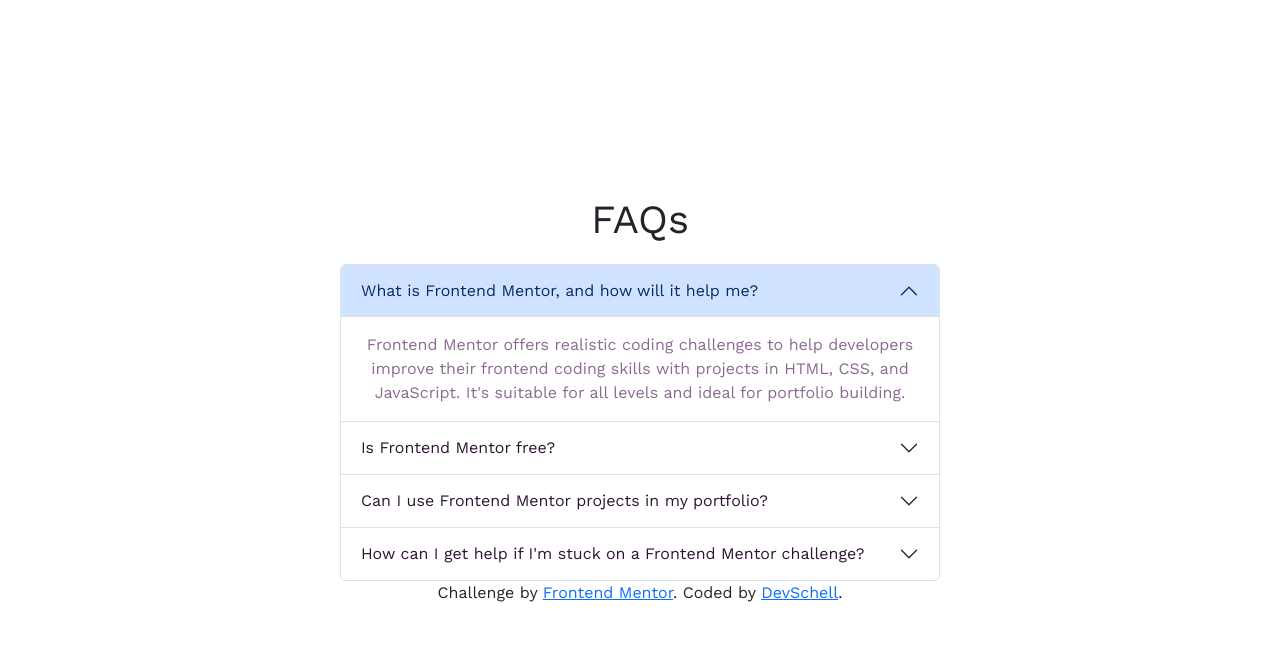
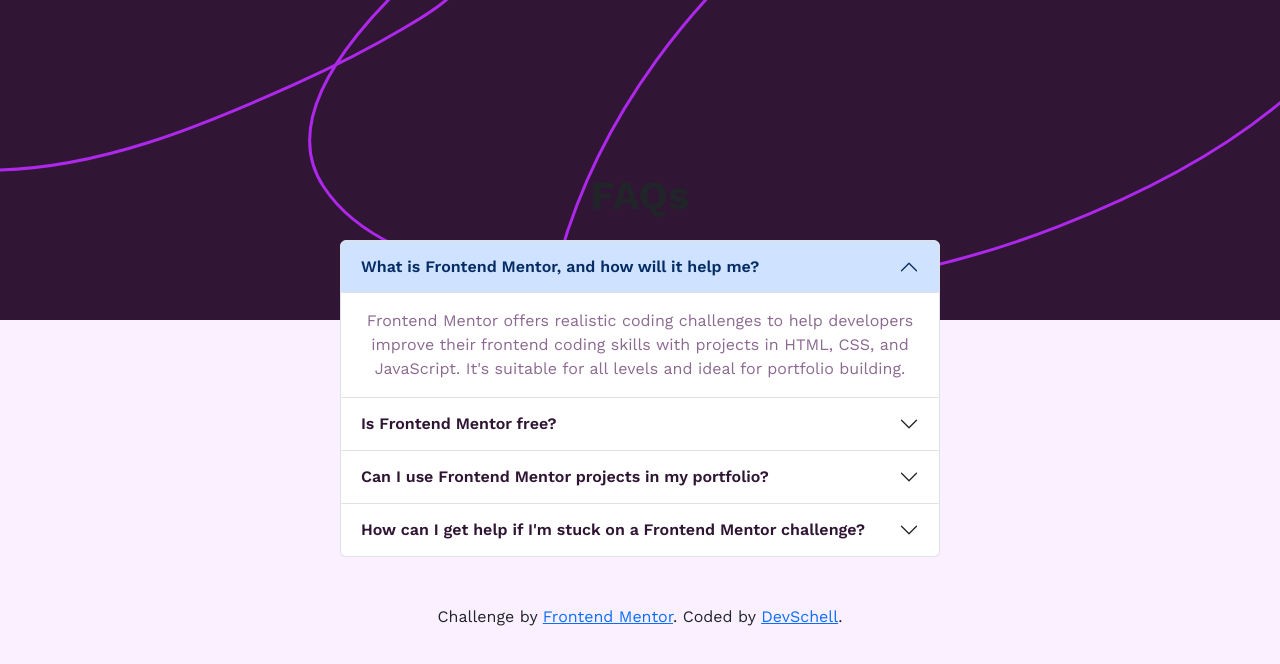
Before and after one commit to DevSchell/FrontendMentor, a plain HTML site: page Challenges/faq-accordion/index.html in a window 1280 px wide. Drawn offline with nearby package versions, Linux system fonts and the light colour scheme.

Commit message:
adição bg, cores novas de fonte

```diff
--- a/Challenges/faq-accordion/index.html
+++ b/Challenges/faq-accordion/index.html
@@ -76,7 +76,7 @@
       </div>
     </div>
   </div>
-  <div class="attribution">
+  <div class="attribution mt-5">
     Challenge by <a href="https://www.frontendmentor.io?ref=challenge" target="_blank">Frontend Mentor</a>.
     Coded by <a href="https://www.linkedin.com/in/leonardoschell/" target="_blank">DevSchell</a>.
   </div>
--- a/Challenges/faq-accordion/style.css
+++ b/Challenges/faq-accordion/style.css
@@ -27,18 +27,22 @@ html {
 
 body {
     font-family: work sans;
-
+    background-image: url(assets/images/background-pattern-desktop.svg); /* TODO: Ajeitar imagem de bg */
+    background-repeat: no-repeat;
+    background-color:  hsl(279, 100%, 97%);
 }
 
 .accordion-button {
     color: hsl(292, 42%, 14%);
+    font-weight: 600;
 }
 
 .accordion-body {
-    color: hsl(292, 16%, 49%)
+    color: hsl(292, 16%, 49%);
+    font-weight: 400;
 }
 
-.main-container {
+.main-container { /* TODO: aqui tenho arrumar pro card ficar no centro do site e não ocupando o site */
     display: flex;
     flex-direction: column;
     align-items: center;
@@ -46,6 +50,7 @@ body {
     min-height: 100vh;
     text-align: center;
     padding: 20px;
+    border-radius: 25px;
 }
 
 .accordion {
@@ -53,6 +58,8 @@ body {
     max-width: 600px;
 }
 
-h1 {
-    margin-bottom: 20px; /* Dá um espaço entre o título e o acordeão */
+h1 { /* TODO: alterar cor da fonte */
+    margin-bottom: 20px;
+    font-weight: 700;
+    align-items: start;
 }
```
